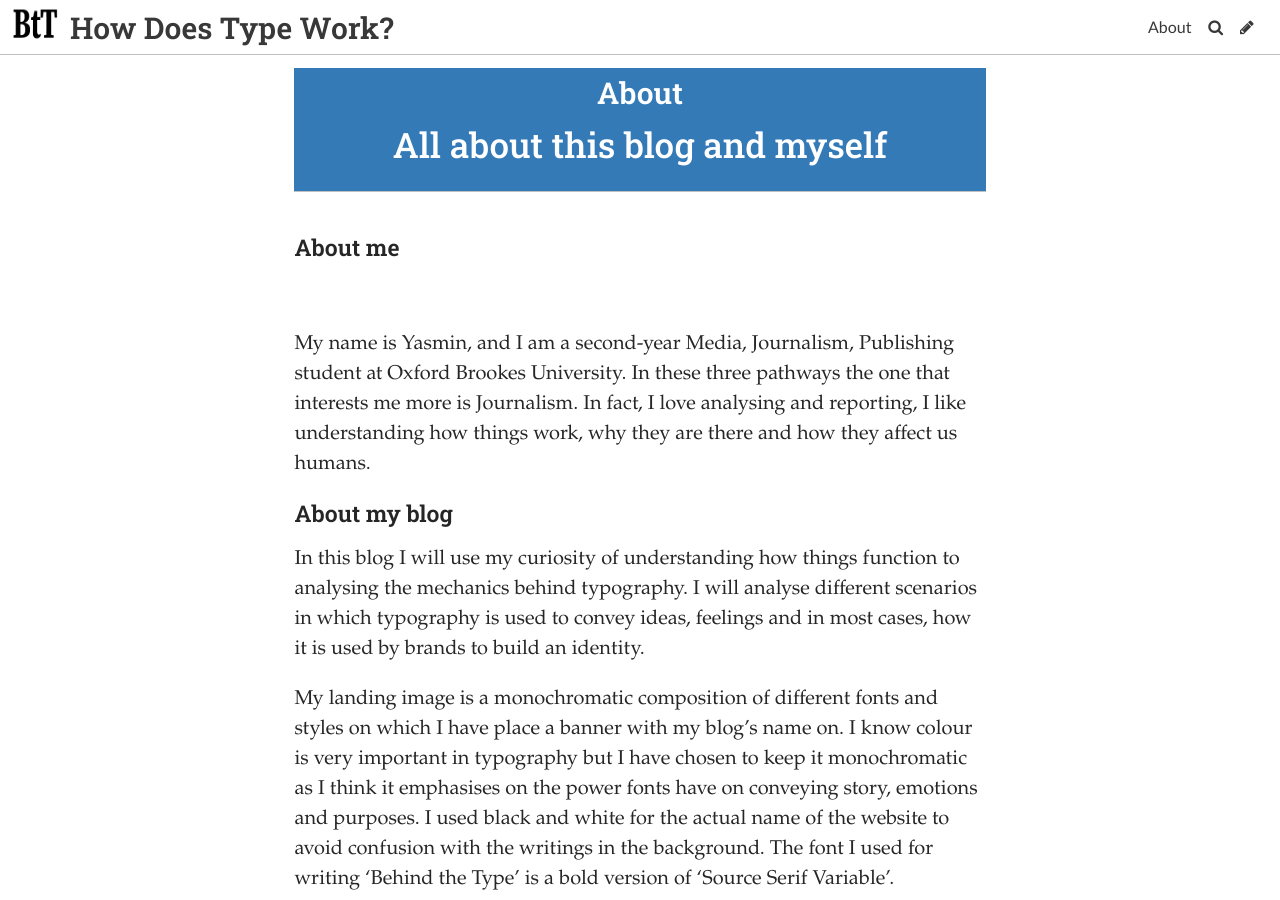
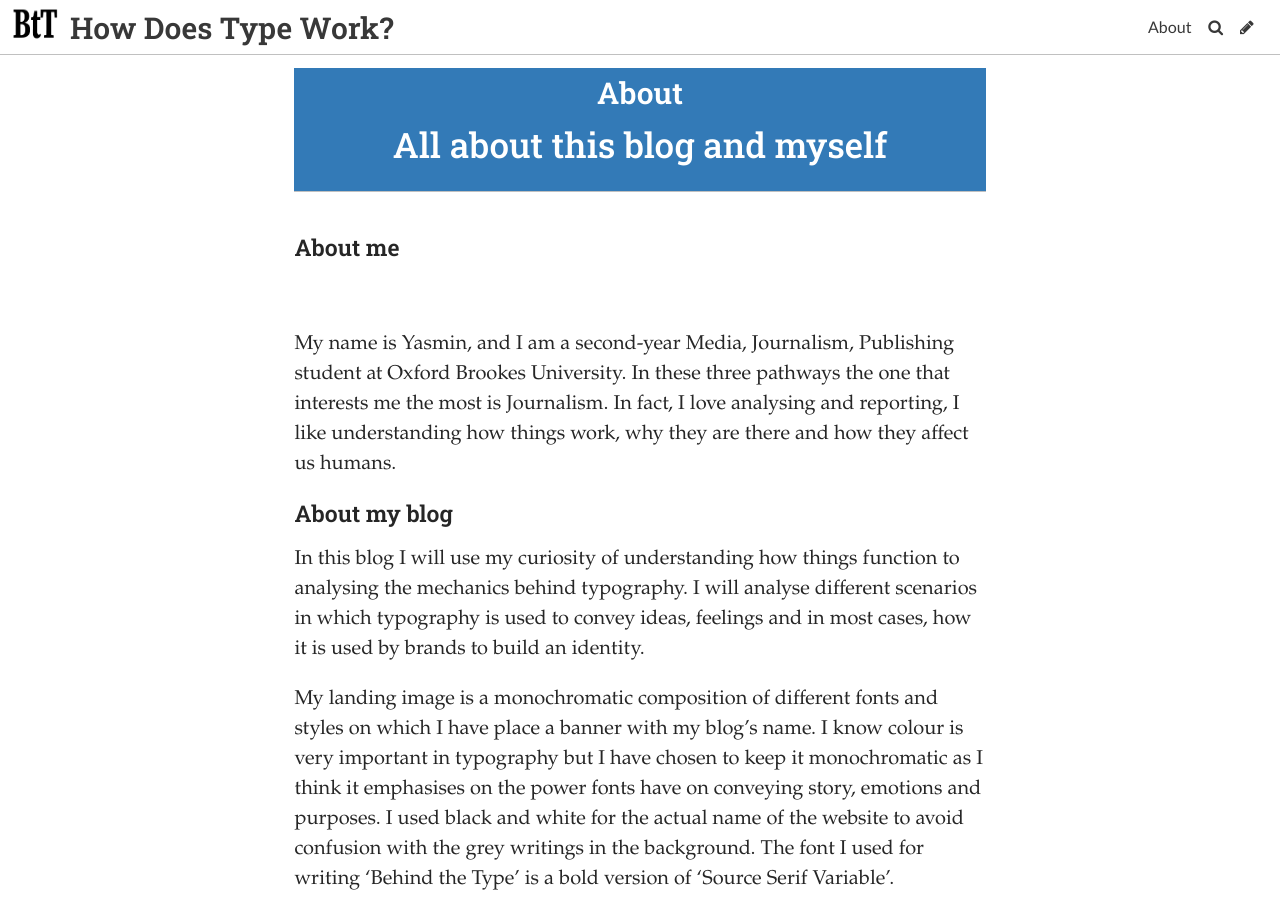
Before and after one commit to Yaz1501/BehindTheType, a Jekyll site: the page built from pages/about.md, in a window 1280 px wide and 900 px high. Built offline with Jekyll 4.4.1, drawn with Linux system fonts in a browser that asks for light colours; some web fonts are replaced.

Commit message:
Update Page “about”

```diff
--- a/pages/about.md
+++ b/pages/about.md
@@ -14,13 +14,13 @@ show: true
 
 ![]()
 
-My name is Yasmin, and I am a second-year Media, Journalism, Publishing student at Oxford Brookes University. In these three pathways the one that interests me more is Journalism. In fact, I love analysing and reporting, I like understanding how things work, why they are there and how they affect us humans.
+My name is Yasmin, and I am a second-year Media, Journalism, Publishing student at Oxford Brookes University. In these three pathways the one that interests me the most is Journalism. In fact, I love analysing and reporting, I like understanding how things work, why they are there and how they affect us humans.
 
 #### About my blog
 
 In this blog I will use my curiosity of understanding how things function to analysing the mechanics behind typography. I will analyse different scenarios in which typography is used to convey ideas, feelings and in most cases, how it is used by brands to build an identity.
 
-My landing image is a monochromatic composition of different fonts and styles on which I have place a banner with my blog's name on. I know colour is very important in typography but I have chosen to keep it monochromatic as I think it emphasises on the power fonts have on conveying story, emotions and purposes. I used black and white for the actual name of the website to avoid confusion with the writings in the background. The font I used for writing 'Behind the Type' is a bold version of 'Source Serif Variable'.
+My landing image is a monochromatic composition of different fonts and styles on which I have place a banner with my blog's name. I know colour is very important in typography but I have chosen to keep it monochromatic as I think it emphasises on the power fonts have on conveying story, emotions and purposes. I used black and white for the actual name of the website to avoid confusion with the grey writings in the background. The font I used for writing 'Behind the Type' is a bold version of 'Source Serif Variable'.
 
 ![](../uploads/banner2.0.png)
 
```
